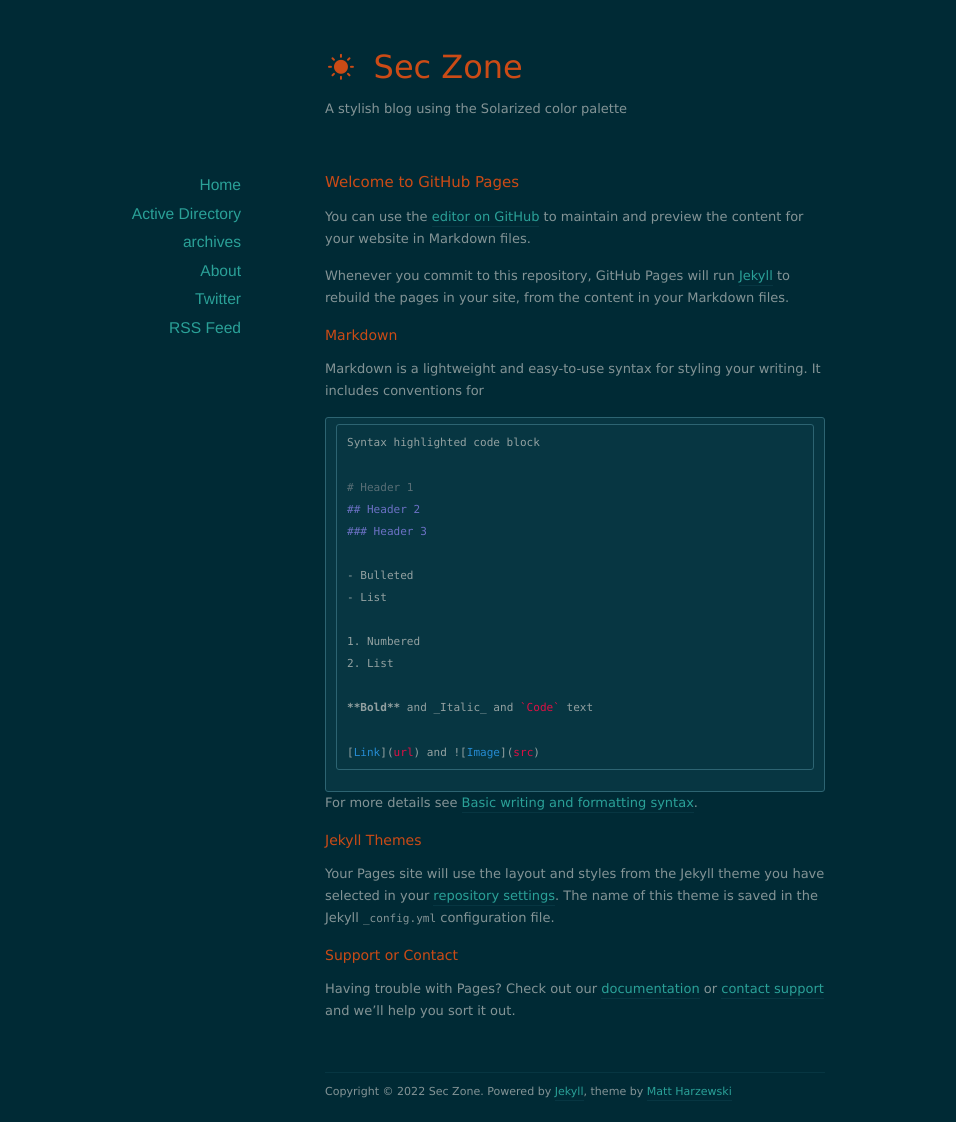
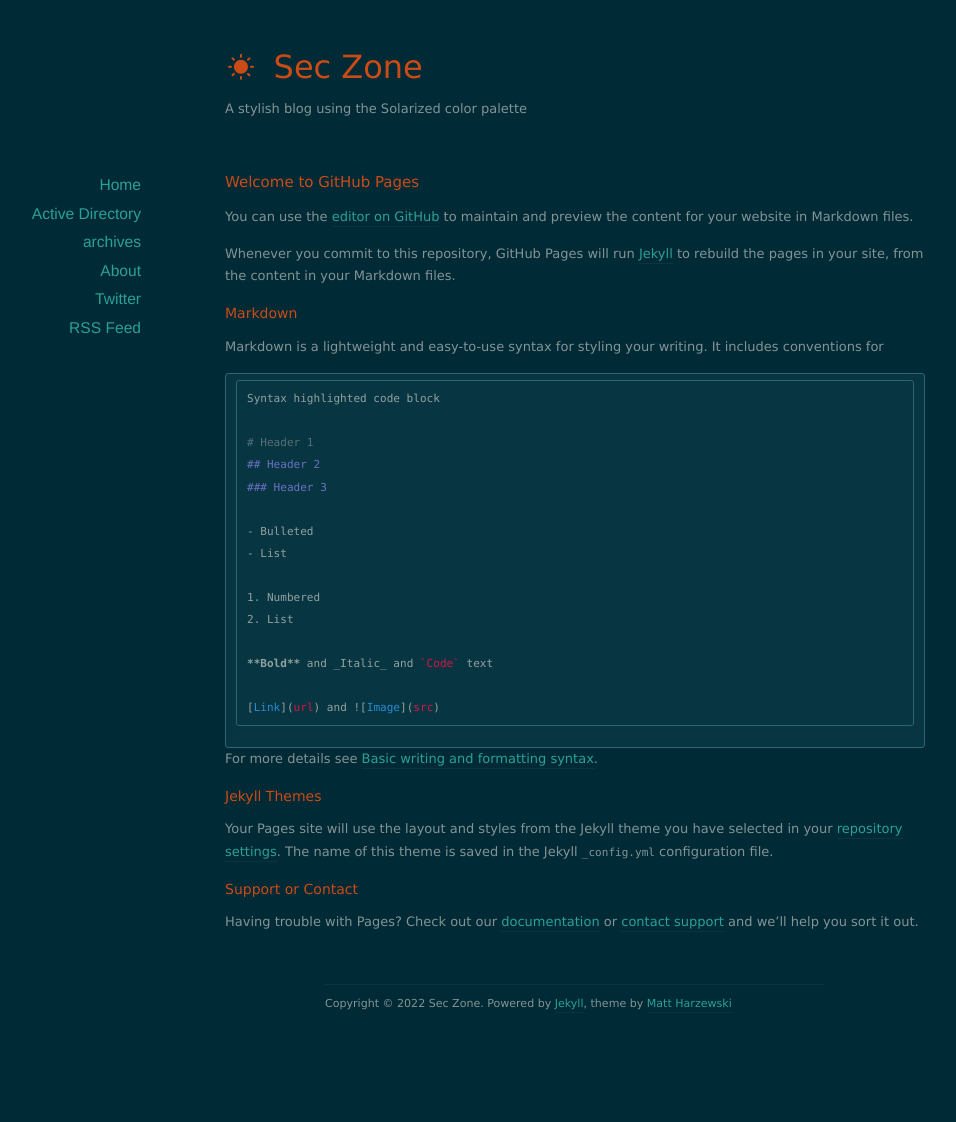
Before and after one commit to SecZone1/seczone1.github.io, a Jekyll site: the page built from index.md, in a window 1280 px wide. Shown: the whole page, without its empty margins (65-1021 px from the left). Built offline with Jekyll 4.4.1, drawn with Linux system fonts in a browser that asks for light colours; nearby versions of some CDN libraries; our own code applies the rules of GitHub Pages for plain Markdown files; the list of posts is cut into pages by our own code; after the commit the page ends 1033 px from its top, so only the background shows below that.

Commit message:
Update style.css

```diff
--- a/assets/css/style.css
+++ b/assets/css/style.css
@@ -109,13 +109,13 @@ h3 {
 
 /*** Structure ***/
 #page {
-	width: 500px;
+	width: 700px;
 	margin: 0 auto;
 	position: relative;
 }
 
 #header {
-	width: 500px;
+	width: 700px;
 	margin: 40px auto 50px auto;
 }
 #header h1 {
@@ -135,7 +135,7 @@ h3 {
 }
 
 #content {
-	width: 500px;
+	width: 700px;
 	margin: 0 auto;
 }
 
```
